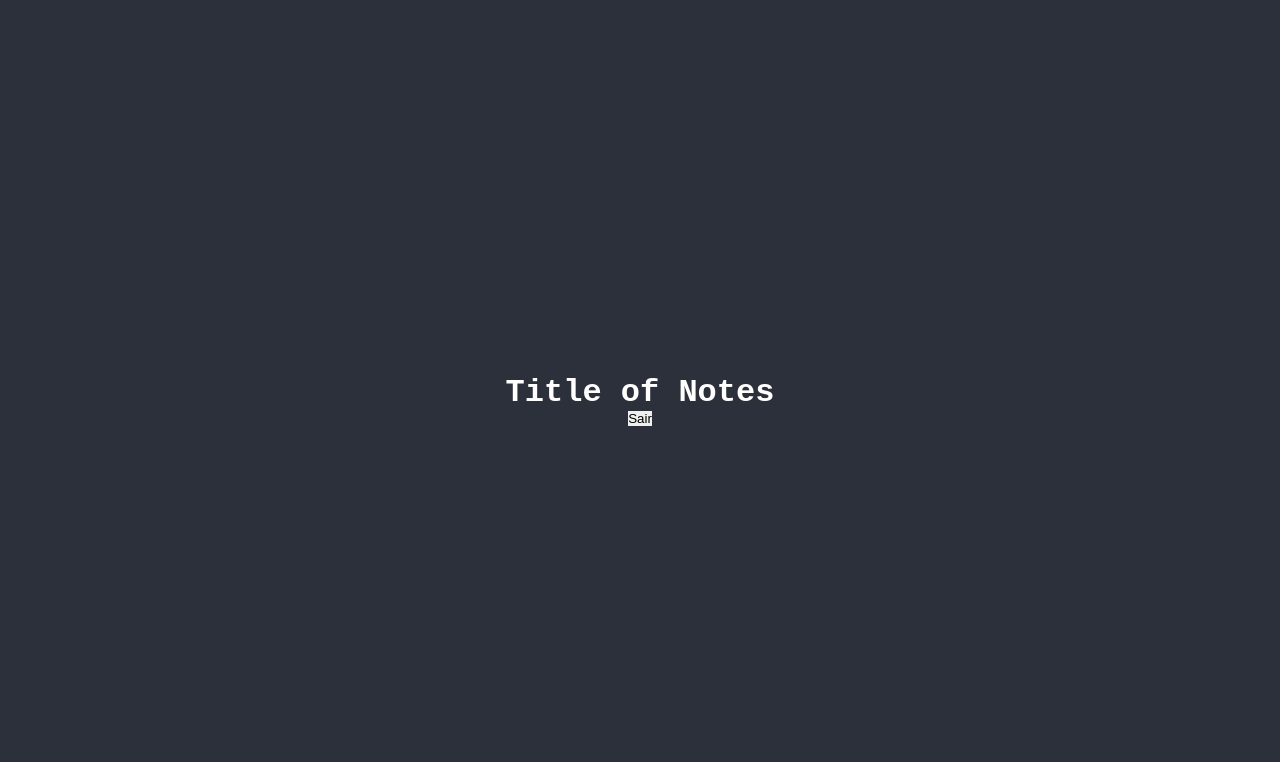
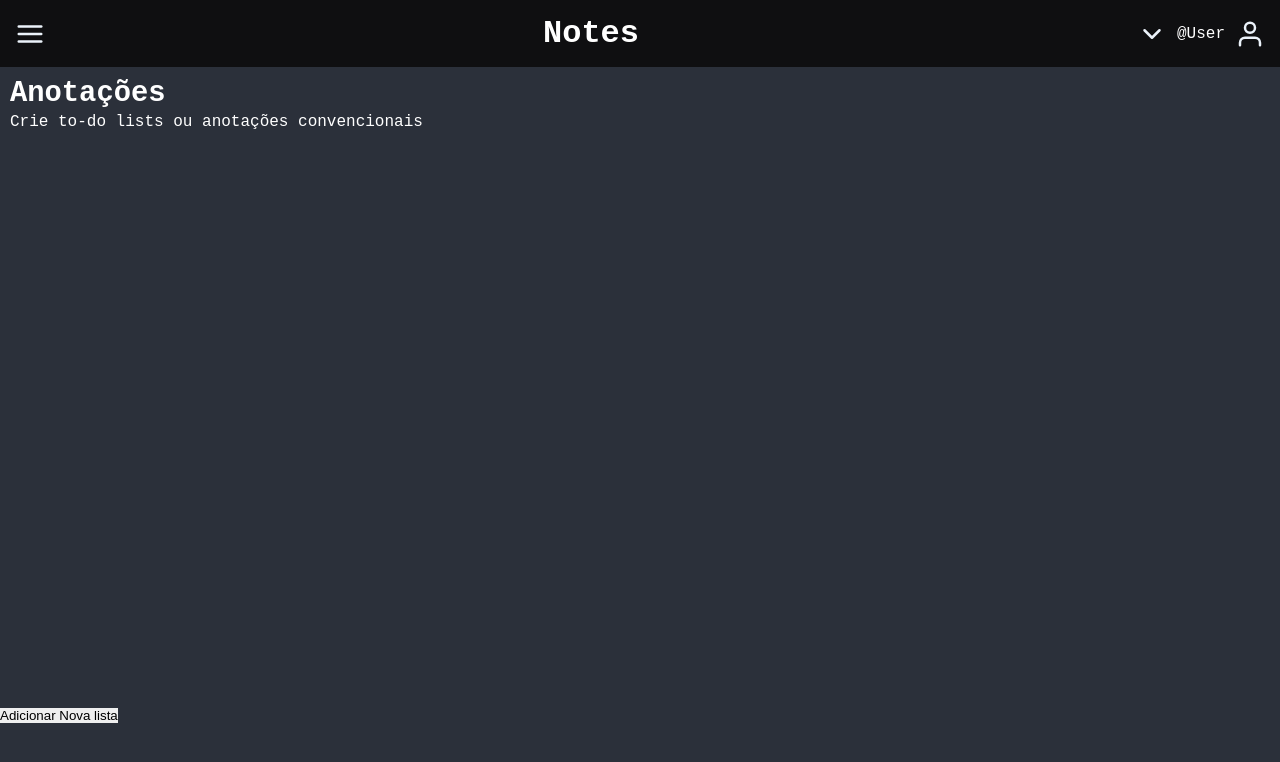
Before and after one commit to ArthurPdaSilva/Notes, a React (Create React App) app: page /home in a window 1280 px wide. Shown: the top 762 px of the page. Built offline with nearby package versions, Linux system fonts and the light colour scheme; no server answers; sample sign-in values are in the browser's storage.

Commit message:
Ajustes no design

```diff
--- /dev/null
+++ b/src/components/Footer/index.js
@@ -0,0 +1,9 @@
+import React from 'react';
+
+export default function Footer() {
+ return (
+   <footer>
+       <button>Adicionar Nova lista</button>
+   </footer>
+ );
+}
--- /dev/null
+++ b/src/components/Header/header.css
@@ -0,0 +1,26 @@
+/* Cabeçalho */
+
+header{
+    display: flex;
+    align-items: center;
+    justify-content: space-between;
+    padding: calc(var(--padding) + 5px);
+    background-color: var(--corHeader);
+}
+
+header .user{
+    display: flex;
+    align-items: center;
+    justify-content: space-between;
+    color: var(--corBranca);
+    font-size: var(--fontSize);
+    gap: var(--gaps);
+}
+
+header h1{
+    color: var(--corBranca);
+}
+
+header svg{
+    cursor: pointer;
+}
--- /dev/null
+++ b/src/components/Header/index.js
@@ -0,0 +1,17 @@
+import React from 'react';
+import { FiMenu, FiChevronDown, FiUser } from 'react-icons/fi';
+import './header.css';
+
+export default function Header() {
+ return (
+   <header>
+       <FiMenu color='#EBF2FA' size={30}/>
+       <h1>Notes</h1>
+       <div className='user'>
+           <FiChevronDown  color='#EBF2FA' size={30}/>
+           @User
+           <FiUser color='#EBF2FA' size={30}/>
+       </div>
+   </header>
+ );
+}
--- a/src/index.css
+++ b/src/index.css
@@ -1,5 +1,6 @@
 /* Variables */
 :root{
+  --corHeader: rgb(15, 15, 17);
   --corPrincipal: #2B303A;
   --corSecundaria: #EBF2FA;
   --corTerciaria: #0C7C59;
--- a/src/pages/Home/home.css
+++ b/src/pages/Home/home.css
@@ -1,14 +1,14 @@
 /* Main */
 main{
     display: flex;
-    align-items: center;
-    justify-content: center;
     flex-direction: column;
-    min-height: 100vh;
+    padding: var(--padding);
+    min-height: 80vh;
     width: 100%;
 }
 
-/* Titles */
-main > h1{
+/* Cabeçalho em main */
+main div.top{
+    font-size: 1.2rem;
     color: var(--corBranca);
 }
--- a/src/pages/Home/index.js
+++ b/src/pages/Home/index.js
@@ -1,4 +1,6 @@
 import React, {useContext} from 'react';
+import Header from '../../components/Header';
+import Footer from '../../components/Footer';
 import {AuthContext} from '../../contexts/auth';
 import './home.css';
 
@@ -6,9 +8,16 @@ export default function Home() {
   const {signOut} = useContext(AuthContext);
 
   return (
-   <main>
-      <h1>Title of Notes</h1>
-      <button onClick={signOut}>Sair</button>
-   </main>
+   <div>
+     <Header/>
+     <main>
+        <div className='top'>
+          <h2>Anotações</h2>
+          <small>Crie to-do lists ou anotações convencionais</small>
+        </div>
+        {/* <button onClick={signOut}>Sair</button> */}
+     </main>
+     <Footer/>
+   </div>
  );
 }
```
